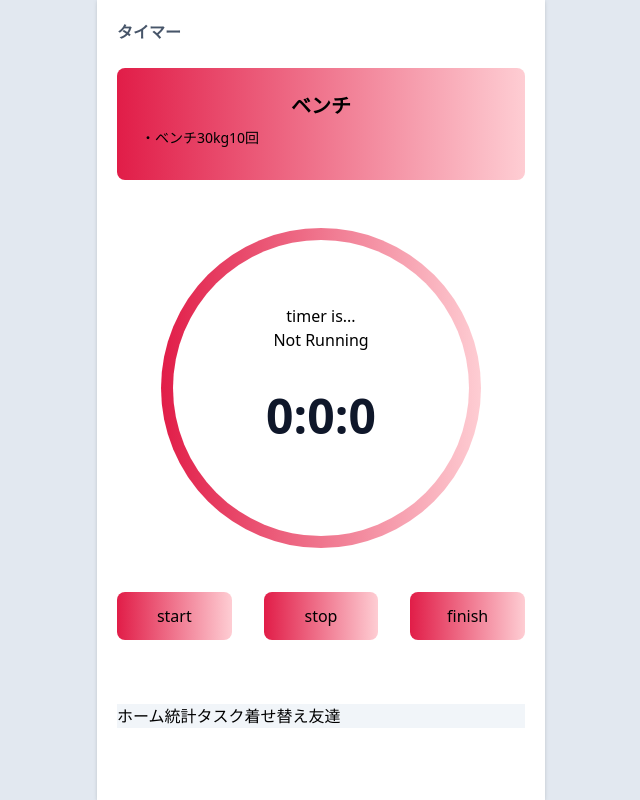
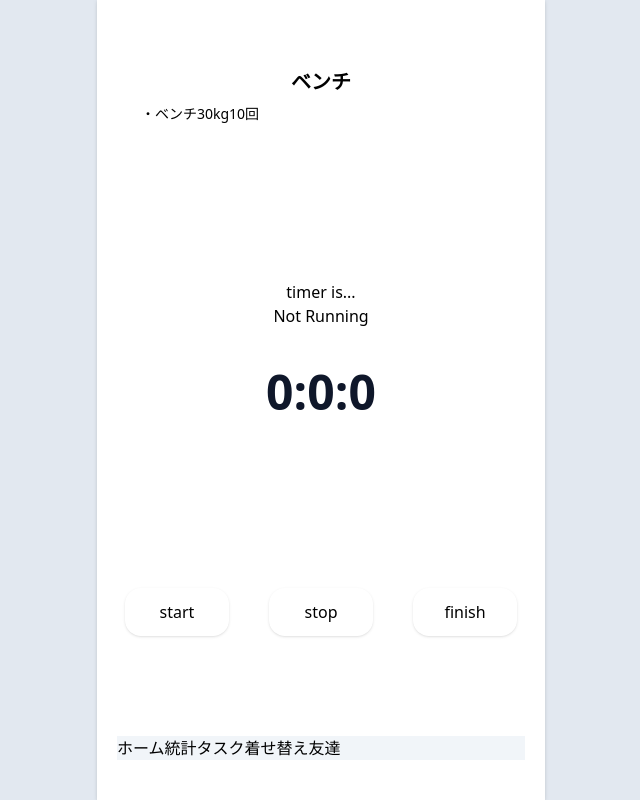
Before and after one commit to muscle-training-with-friend/mutan, a React (Vite) app: page /mutan/timer in a window 1280 px wide. Shown: the whole page, without its empty margins (319-959 px from the left). Built offline with nearby package versions, Linux system fonts and the light colour scheme.

Commit message:
Update Timer.jsx
画面下部のボタンの背景をぼやけさせたい、わかる人いればよろしくお願いいたします。

```diff
--- a/src/Pages/Timer.jsx
+++ b/src/Pages/Timer.jsx
@@ -8,14 +8,13 @@ export default function () {
 
   return (
     <>
-      <div className="font-bold text-slate-600">タイマー</div>
-      <div className="rounded-lg bg-gradient-to-l from-rose-200 to-rose-600 my-6 p-6">
+      <div className="rounded-2xl bg-gradient-to-r from-theme_color1 to-theme_color4 my-6 p-6">
         <div className="font-bold text-xl flex justify-center">ベンチ</div>
         <div className="text-sm my-2">・ベンチ30kg10回</div>
       </div>
 
       <div className="flex justify-center">
-        <div className="rounded-full h-80 w-80 bg-gradient-to-l from-rose-200 to-rose-600 my-6 p-3">
+        <div className="rounded-full h-80 w-80 bg-gradient-to-r from-theme_color1 to-theme_color4 my-6 p-3">
           <div className="rounded-full h-full w-full bg-white">
             <div className="flex justify-center font-sm pt-16">timer is...</div>
             <div className="flex justify-center font-sm">{isRunning ? "Running" : "Not Running"}</div>
@@ -26,11 +25,12 @@ export default function () {
         </div>
       </div>
 
-
-      <div className="grid grid-cols-3 gap-8 content-center mt-5 my-16">
-        <div className="flex justify-center rounded-lg bg-gradient-to-l from-rose-200 to-rose-600 py-3" onClick={start}>start</div>
-        <div className="flex justify-center rounded-lg bg-gradient-to-l from-rose-200 to-rose-600 py-3" onClick={pause}>stop</div>
-        <div className="flex justify-center rounded-lg bg-gradient-to-l from-rose-200 to-rose-600 py-3" onClick={reset}>finish</div>
+      <div className=" bg-gradient-to-r from-theme_color1 to-theme_color4 rounded-2xl py-5 mt-5 mb-20">
+        <div className="grid grid-cols-3 gap-6 content-center">
+          <div className="flex justify-center rounded-2xl bg-theme_color2 py-3 z-10 mx-2 z-20 shadow" onClick={start}>start</div>
+          <div className="flex justify-center rounded-2xl bg-theme_color2 py-3 z-10 mx-2 z-20 shadow" onClick={pause}>stop</div>
+          <div className="flex justify-center rounded-2xl bg-theme_color2 py-3 z-10 mx-2 z-20 shadow" onClick={reset}>finish</div>
+        </div>
       </div>
     </>
   );
```
